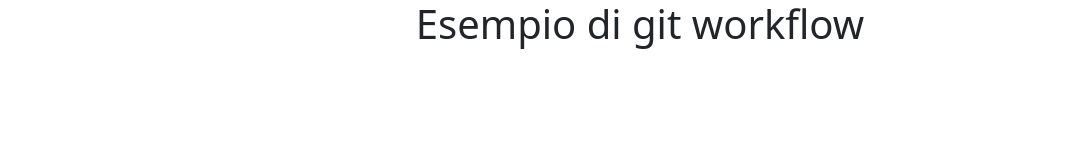
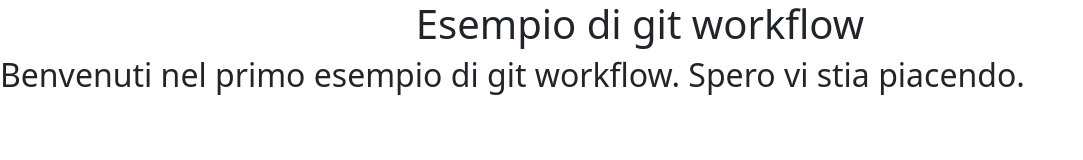
Before and after one commit to fabriziom90/git-workflow, a plain HTML site: page index.html in a window 1280 px wide. Shown: the whole page, without its empty margins (0-1083 px from the left). Drawn offline with nearby package versions, Linux system fonts and the light colour scheme.

Commit message:
[UPDATE] Added subtitle

```diff
--- a/index.html
+++ b/index.html
@@ -13,7 +13,9 @@
 <body>
     <div id="app">
         <h1 class="text-center">{{ message }}</h1>
+        <h2>Benvenuti nel primo esempio di git workflow. Spero vi stia piacendo.</h2>
     </div>
+
 
     <script src="https://unpkg.com/vue@3/dist/vue.global.js"></script>
     <script type="text/javascript" src="./js/script.js"></script>
```
